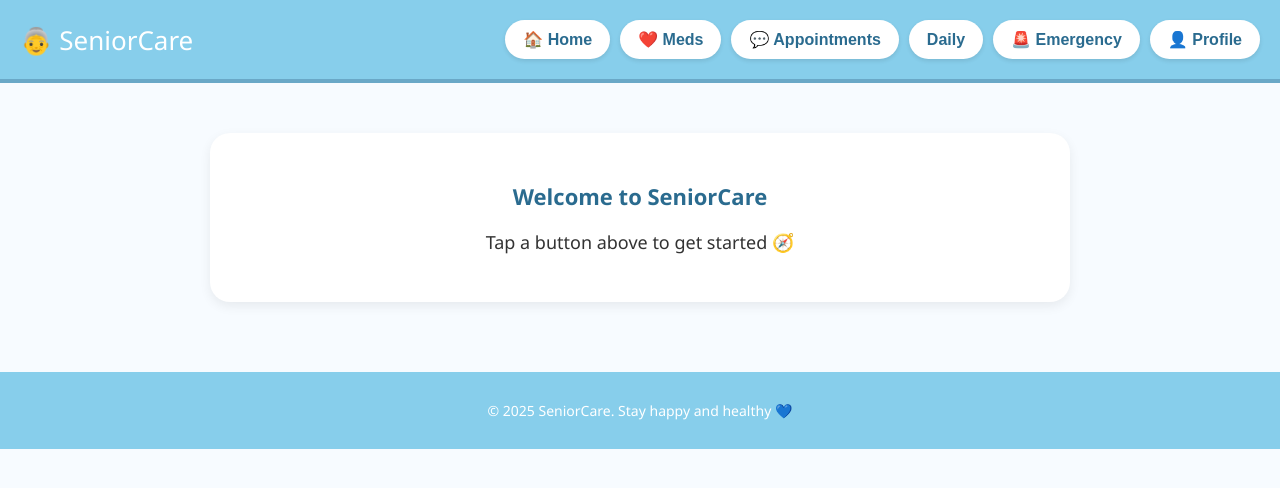
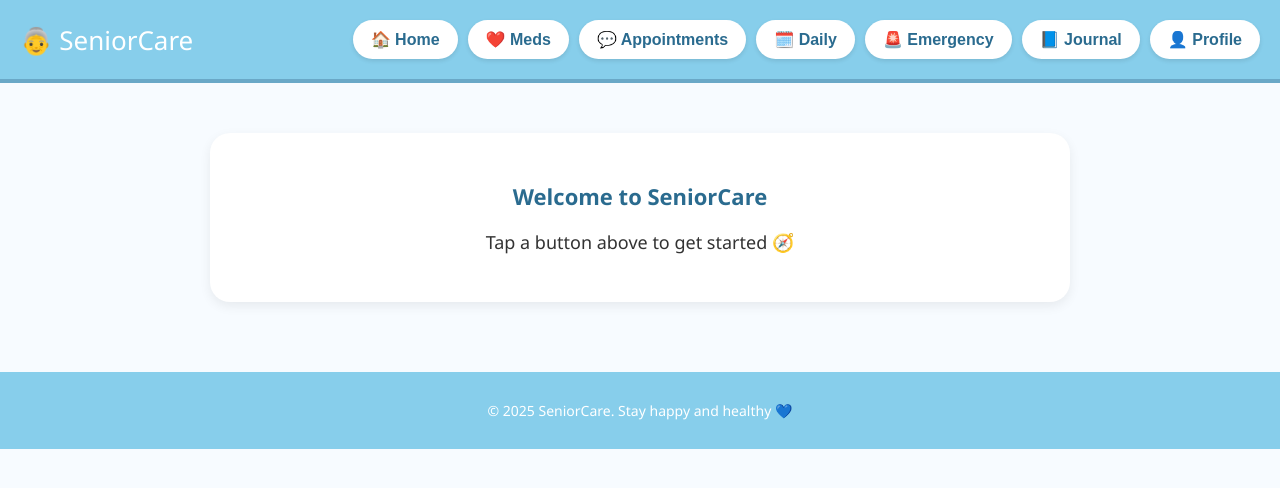
Before and after one commit to WinstonChin/Bed_Assignment, a website: page public/home.html in a window 1280 px wide. Drawn offline with Linux system fonts and the light colour scheme.

Commit message:
Update header.html

```diff
--- a/public/header.html
+++ b/public/header.html
@@ -83,8 +83,10 @@
     <button class="nav-button" onclick="window.location.href='home.html'">🏠 Home</button>
     <button class="nav-button" onclick="window.location.href='meds.html'">❤️ Meds</button>
     <button class="nav-button" onclick="window.location.href='appointment.html'">💬 Appointments</button>
-    <button class="nav-button" onclick="window.location.href='daily.html'"> Daily</button>
+    <button class="nav-button" onclick="window.location.href='daily.html'">🗓️ Daily</button>
     <button class="nav-button" onclick="window.location.href='emergency.html'">🚨 Emergency</button>
+    <button class="nav-button" onclick="window.location.href='journal.html'">📘 Journal</button>
     <button class="nav-button" onclick="window.location.href='profile.html'">👤 Profile</button>
   </nav>
+
 </header>
```
